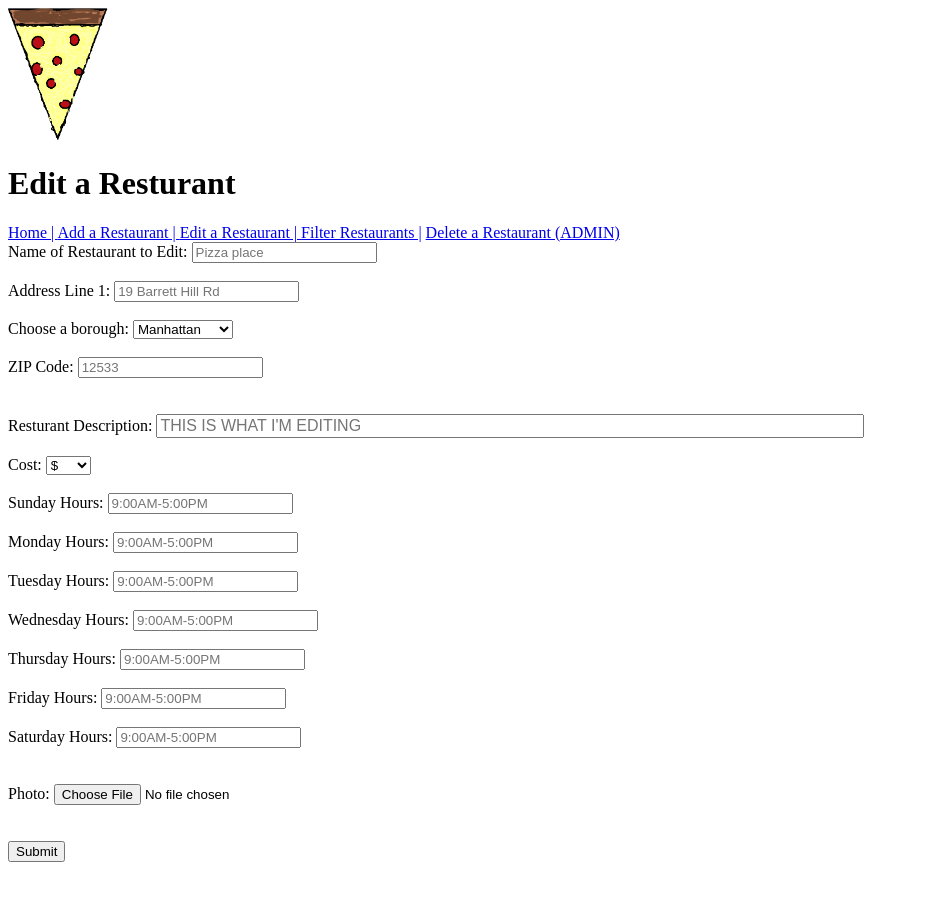
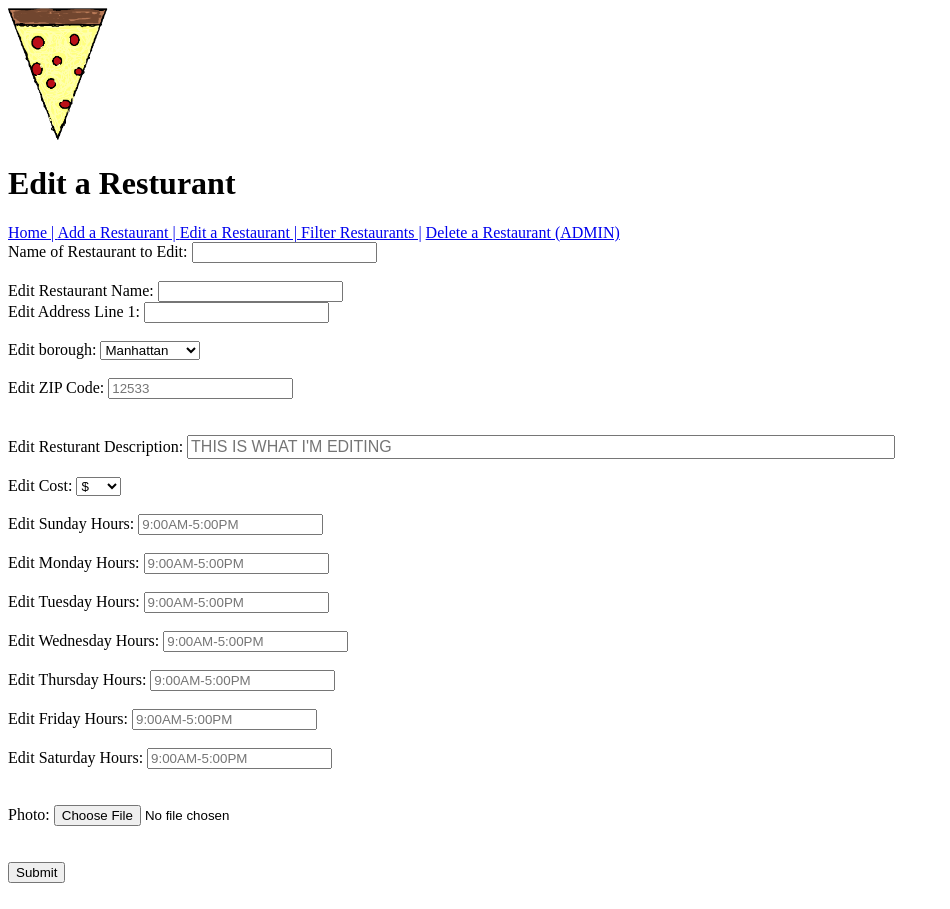
Before and after one commit to software-students-fall2023/2-web-app-exercise-plant-2-0, a Flask app: page /edit in a window 1280 px wide. Shown: the whole page, without its empty margins (0-950 px from the left). Before the commit the page ends 862 px from the top, so only its background shows below. Run offline with Flask 3, Linux system fonts and the light colour scheme.

Commit message:
new response html, changed edit and delete

```diff
--- a/templates/pages/deleterestaurant.html
+++ b/templates/pages/deleterestaurant.html
@@ -36,8 +36,8 @@
     <h1>Delete a Resturant</h1>
     <form action="/delete" method="POST">
         <div>
-            <label for="name">Restaurant Name:</label>
-            <input type="text" id="name" name="name" placeholder="Bobby's Restaurant" required>
+            <label for="restaurant ID">Restaurant ID:</label>
+            <input name="restaurant_name">
         </div>
         <br>
         <div>
--- a/templates/pages/edit.html
+++ b/templates/pages/edit.html
@@ -39,15 +39,19 @@
     <a href="/delete"> Delete a Restaurant (ADMIN) </a>
         <div>
             <label for="name">Name of Restaurant to Edit:</label>
-            <input type="text" id="name" name="restaurant_name" placeholder="Pizza place" required>
+            <input type="text" id="name" name="restaurant_name" required>
         </div>
         <br>
         <div>
-            <label for="ad1">Address Line 1:</label>
-            <input type="text" id="ad1" name="ad1" placeholder="19 Barrett Hill Rd" required>
+            <label for="new_restaurant_name">Edit Restaurant Name:</label>
+            <input type="text" id="new_name" name="new_name">
+        </div>
+        <div>
+            <label for="address_line1">Edit Address Line 1:</label>
+            <input type="text" id="address_line1" name="address_line1">
         </div>
         <br>
-        <label for="borough">Choose a borough:</label>
+        <label for="borough">Edit borough:</label>
     <select name="borough" id="borough">
         <option value="manhattan">Manhattan</option>
         <option value="brooklyn">Brooklyn</option>
@@ -58,18 +62,18 @@
         <br>
         <br>
         <div>
-            <label for="zip">ZIP Code:</label>
-            <input type="text" id="zip" name="zip" placeholder="12533" required>
+            <label for="zip">Edit ZIP Code:</label>
+            <input type="text" id="zip" name="zip" placeholder="12533">
         </div>
 
         <br>
         <br>
         <div>
-            <label for="desc">Resturant Description:</label>
-            <input class="class3" type="text" id="desc" name="desc" placeholder="THIS IS WHAT I'M EDITING" required>
+            <label for="description">Edit Resturant Description:</label>
+            <input class="class3" type="text" id="description" name="description" placeholder="THIS IS WHAT I'M EDITING">
         </div>
         <br>
-        <label for="cost">Cost:</label>
+        <label for="cost">Edit Cost:</label>
         <select name="cost" id="cost">
             <option value="low">$</option>
             <option value="medium">$$</option>
@@ -78,38 +82,38 @@
         <br>
         <br>
         <div>
-            <label for="sundayhours">Sunday Hours:</label>
-            <input type="text" id="sundayhours" name="sundayhours" placeholder="9:00AM-5:00PM" required>
+            <label for="sunday_hours">Edit Sunday Hours:</label>
+            <input type="text" id="sunday_hours" name="sunday_hours" placeholder="9:00AM-5:00PM">
         </div>
         <br>
         <div>
-            <label for="mondayhours">Monday Hours:</label>
-            <input type="text" id="mondayhours" name="mondayhours" placeholder="9:00AM-5:00PM" required>
+            <label for="monday_hours">Edit Monday Hours:</label>
+            <input type="text" id="monday_hours" name="monday_hours" placeholder="9:00AM-5:00PM">
         </div>
         <br>
         <div>
-            <label for="tuesdayhours">Tuesday Hours:</label>
-            <input type="text" id="tuesdayhours" name="tuesdayhours" placeholder="9:00AM-5:00PM" required>
+            <label for="tuesday_hours">Edit Tuesday Hours:</label>
+            <input type="text" id="tuesday_hours" name="tuesday_hours" placeholder="9:00AM-5:00PM">
         </div>
         <br>
         <div>
-            <label for="wednesdayhours">Wednesday Hours:</label>
-            <input type="text" id="wednesdayhours" name="wednesdayhours" placeholder="9:00AM-5:00PM" required>
+            <label for="wednesday_hours">Edit Wednesday Hours:</label>
+            <input type="text" id="wednesday_hours" name="wednesday_hours" placeholder="9:00AM-5:00PM">
         </div>
         <br>
         <div>
-            <label for="thursdayhours">Thursday Hours:</label>
-            <input type="text" id="thursdayhours" name="thursdayhours" placeholder="9:00AM-5:00PM" required>
+            <label for="thursday_hours">Edit Thursday Hours:</label>
+            <input type="text" id="thursday_hours" name="thursday_hours" placeholder="9:00AM-5:00PM">
         </div>
         <br>
         <div>
-            <label for="fridayhours">Friday Hours:</label>
-            <input type="text" id="fridayhours" name="fridayhours" placeholder="9:00AM-5:00PM" required>
+            <label for="friday_hours">Edit Friday Hours:</label>
+            <input type="text" id="friday_hours" name="friday_hours" placeholder="9:00AM-5:00PM">
         </div>
         <br>
         <div>
-            <label for="saturdayhours">Saturday Hours:</label>
-            <input type="text" id="saturdayhours" name="saturdayhours" placeholder="9:00AM-5:00PM" required>
+            <label for="saturday_hours">Edit Saturday Hours:</label>
+            <input type="text" id="saturday_hours" name="saturday_hours" placeholder="9:00AM-5:00PM">
         </div>
         <br>
 
```
Also changed, not shown: templates/pages/addresturant.html (+18 -18 lines), templates/pages/home.html (+8 -7 lines), templates/pages/response.html (added, +10 -0 lines).
